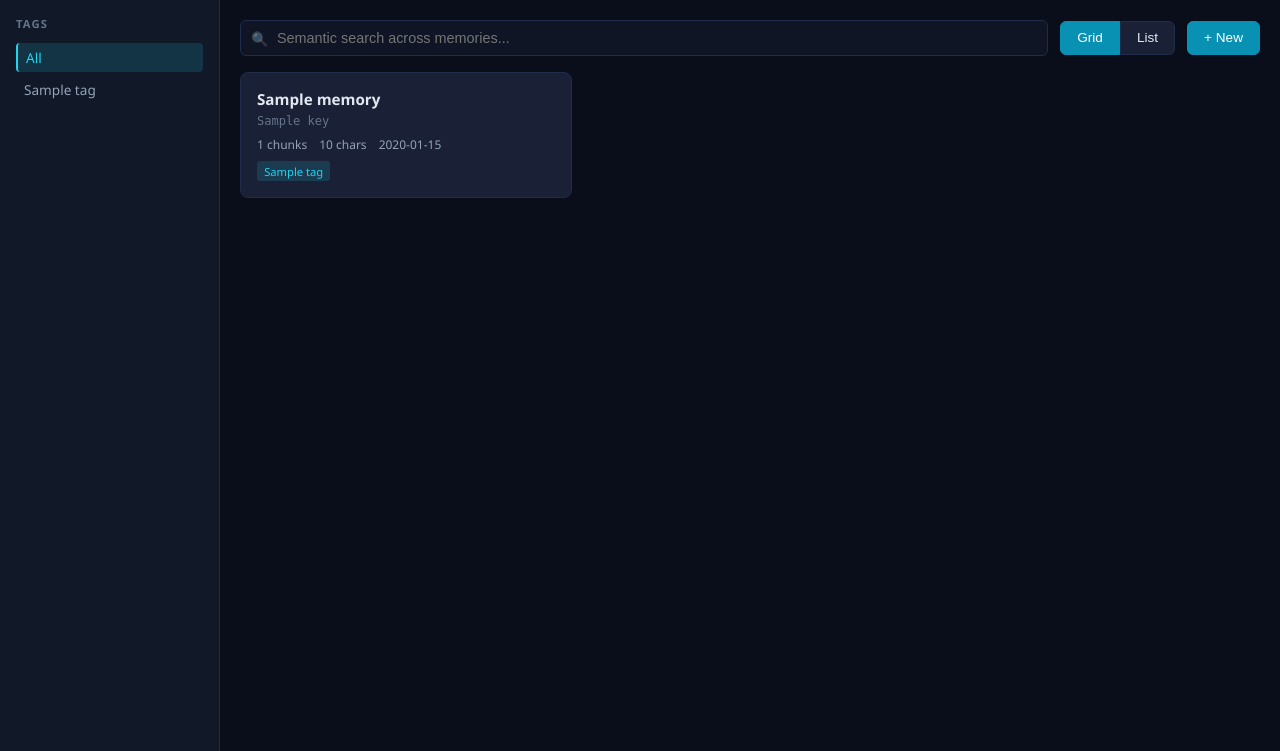
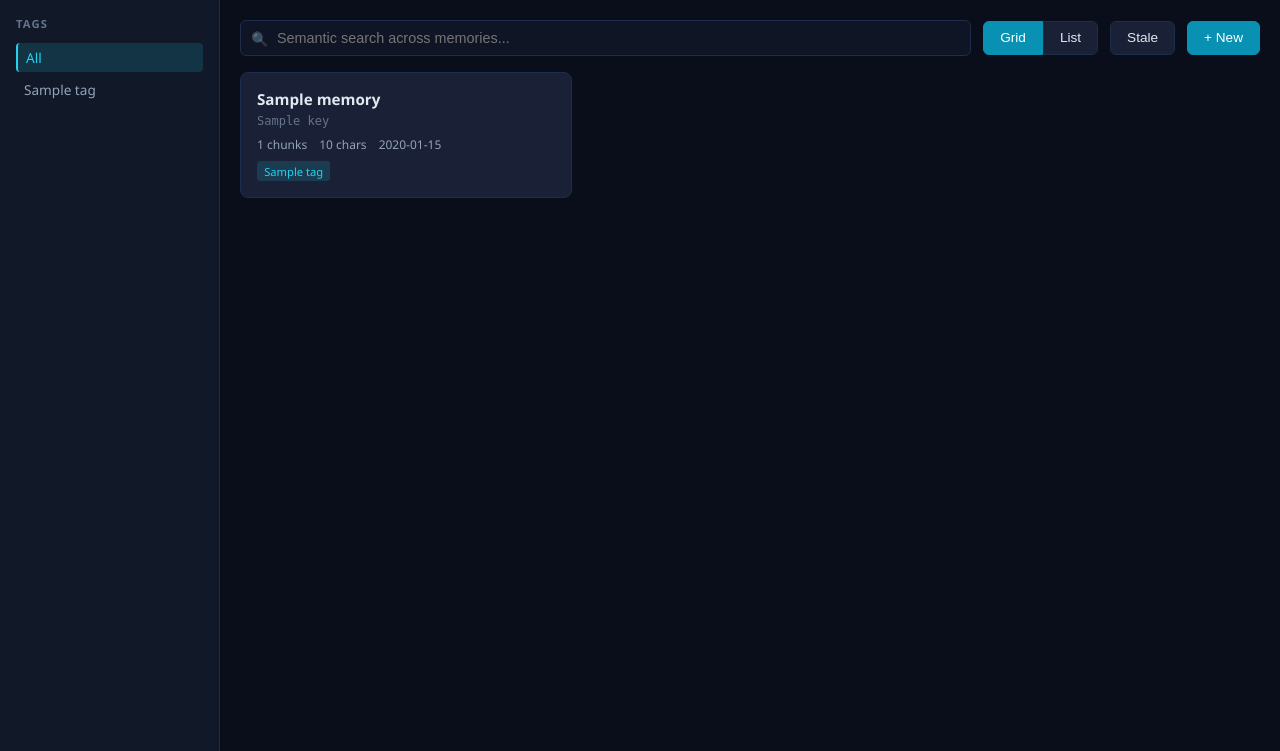
Before and after one commit to ckwich/Engram, a Flask app: template templates/index.html in a window 1280 px wide. Shown: the part 52-803 px from the top of the page. Run offline with Flask 3, Linux system fonts and the light colour scheme; the template is opened without the code that fills it: most values are stand-ins (such as "Sample title", 1, 10 or a date in 2020).

Commit message:
feat(04-02): add Stale Memories tab UI to dashboard
- Stale button in toolbar toggles between memory grid and stale panel
- Stale panel with type filter dropdown (all/time/code)
- loadStaleTab() fetches /api/stale and renders badge-labeled rows
- markReviewed() POSTs to /api/memory/key/reviewed with fade-out animation
- CSS for stale badges: amber (time), blue (code), purple (both)

```diff
--- a/templates/index.html
+++ b/templates/index.html
@@ -43,6 +80,7 @@
         <button class="btn active" data-view="grid" title="Grid view">Grid</button>
         <button class="btn" data-view="list" title="List view">List</button>
       </div>
+      <button class="btn" id="btn-stale-tab" onclick="toggleStaleTab()">Stale</button>
       <button class="btn btn-cyan" onclick="openCreateModal()">+ New</button>
     </div>
 
@@ -74,6 +112,19 @@
           <p>No memories stored yet. Click <strong>+ New</strong> to create one.</p>
         </div>
       {% endif %}
+    </div>
+
+    <!-- Stale Memories Panel (hidden by default) -->
+    <div id="stale-panel" class="hidden">
+      <div class="toolbar" style="margin-bottom:1rem;">
+        <span class="text-muted" style="font-size:0.9rem;">Memories not accessed in 90+ days or flagged by indexer. Mark Reviewed to clear — no deletions.</span>
+        <select id="stale-type-filter" onchange="loadStaleTab()" style="margin-left:auto; background:var(--surface,#1a1a1a); color:var(--text,#e0e0e0); border:1px solid var(--border,#2a2a2a); border-radius:4px; padding:0.25rem 0.5rem;">
+          <option value="all">All stale</option>
+          <option value="time">Time stale only</option>
+          <option value="code">Code changed only</option>
+        </select>
+      </div>
+      <div id="stale-list"></div>
     </div>
 
   </div>
@@ -141,6 +192,7 @@ let activeTag = '';
 let currentViewKey = null;
 let searchTimeout = null;
 let editMode = false;
+let staleTabActive = false;
 
 // ── Memory Card Click (via data attribute, not inline onclick) ──────────────
 document.getElementById('memory-container').addEventListener('click', e => {
@@ -175,6 +227,89 @@ function filterByTag() {
     const tags = (card.dataset.tags || '').split(',');
     card.classList.toggle('hidden', !tags.includes(activeTag));
   });
+}
+
+// ── Stale Tab ────────────────────────────────────────────────────────────────
+function toggleStaleTab() {
+  staleTabActive = !staleTabActive;
+  const btn = document.getElementById('btn-stale-tab');
+  const stalePanel = document.getElementById('stale-panel');
+  const memoryContainer = document.getElementById('memory-container');
+  const searchResults = document.getElementById('search-results');
+
+  if (staleTabActive) {
+    btn.classList.add('active');
+    stalePanel.classList.remove('hidden');
+    memoryContainer.classList.add('hidden');
+    searchResults.classList.add('hidden');
+    loadStaleTab();
+  } else {
+    btn.classList.remove('active');
+    stalePanel.classList.add('hidden');
+    memoryContainer.classList.remove('hidden');
+  }
+}
+
+async function loadStaleTab() {
+  const listEl = document.getElementById('stale-list');
+  const filterType = document.getElementById('stale-type-filter').value;
+  listEl.innerHTML = '<div class="text-muted" style="padding:1rem;">Loading stale memories...</div>';
+
+  try {
+    const res = await fetch(`/api/stale?type=${filterType}`);
+    const items = await res.json();
+
+    if (!items.length) {
+      listEl.innerHTML = '<div class="empty-state"><div class="icon">&#x2705;</div><p>No stale memories found.</p></div>';
+      return;
+    }
+
+    listEl.innerHTML = items.map(m => {
+      const badge = {
+        time: '<span class="stale-badge stale-time">Time stale</span>',
+        code: '<span class="stale-badge stale-code">Code changed</span>',
+        both: '<span class="stale-badge stale-both">Time + Code</span>',
+      }[m.stale_type] || '';
+      const tags = (m.tags || []).map(t => `<span class="tag-chip">${esc(t)}</span>`).join('');
+      return `
+        <div class="stale-row" data-key="${esc(m.key)}" data-stale-type="${esc(m.stale_type)}">
+          <div class="stale-row-header">
+            ${badge}
+            <span class="stale-title">${esc(m.title)}</span>
+            <button class="btn btn-sm stale-reviewed-btn" onclick="markReviewed('${esc(m.key)}', '${esc(m.stale_type)}', this)">Mark Reviewed</button>
+          </div>
+          <div class="stale-row-meta">
+            <span class="text-muted" style="font-size:0.8rem;">${esc(m.key)}</span>
+            <span class="stale-detail">${esc(m.stale_detail)}</span>
+          </div>
+          <div class="tags">${tags}</div>
+        </div>
+      `;
+    }).join('');
+  } catch (err) {
+    listEl.innerHTML = `<div class="text-muted" style="padding:1rem;">Error loading stale memories: ${esc(err.message)}</div>`;
+  }
+}
+
+async function markReviewed(key, staleType, btn) {
+  btn.disabled = true;
+  btn.textContent = 'Saving...';
+  try {
+    const res = await fetch(`/api/memory/${encodeURIComponent(key)}/reviewed`, {
+      method: 'POST',
+      headers: {'Content-Type': 'application/json'},
+      body: JSON.stringify({stale_type: staleType}),
+    });
+    if (!res.ok) throw new Error(`HTTP ${res.status}`);
+    // Remove row from list with fade
+    const row = btn.closest('.stale-row');
+    row.style.opacity = '0';
+    row.style.transition = 'opacity 0.3s';
+    setTimeout(() => row.remove(), 300);
+  } catch (err) {
+    btn.textContent = 'Error';
+    btn.disabled = false;
+  }
 }
 
 // ── Search ──────────────────────────────────────────────────────────────────
```
Also changed, not shown: other parts of templates/index.html (+37 -0 lines).
